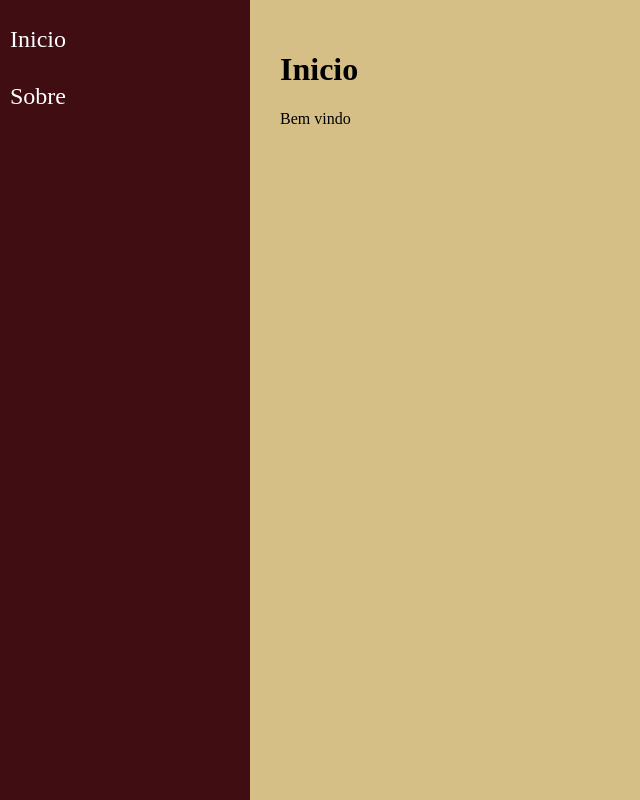
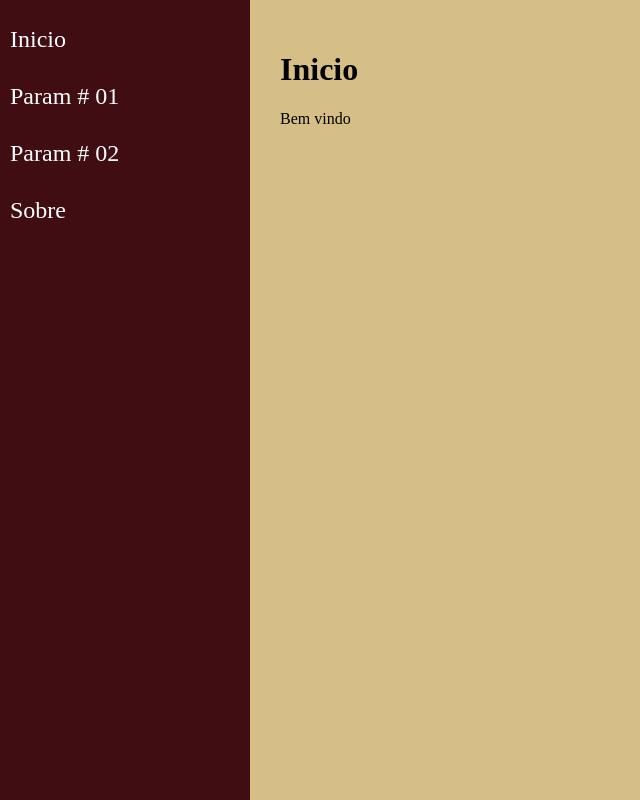
Before and after one commit to nicolas-magalhaes-clear/react-router-navigation, a React (Create React App) app: page / in a window 1280 px wide. Shown: the whole page, without its empty margins (0-640 px from the left). Built offline with nearby package versions, Linux system fonts and the light colour scheme.

Commit message:
update: links to param componente added

```diff
--- a/src/components/layout/Menu.jsx
+++ b/src/components/layout/Menu.jsx
@@ -12,6 +12,12 @@ const Menu = props => {
                         <Link to='/'>Inicio</Link>
                     </li>
                     <li>
+                        <Link to='/param/01'>Param # 01</Link>
+                    </li>
+                    <li>
+                        <Link to='/param/02'>Param # 02</Link>
+                    </li>
+                    <li>
                         <Link to='/about'>Sobre</Link>
                     </li>
                 </ul>
```
